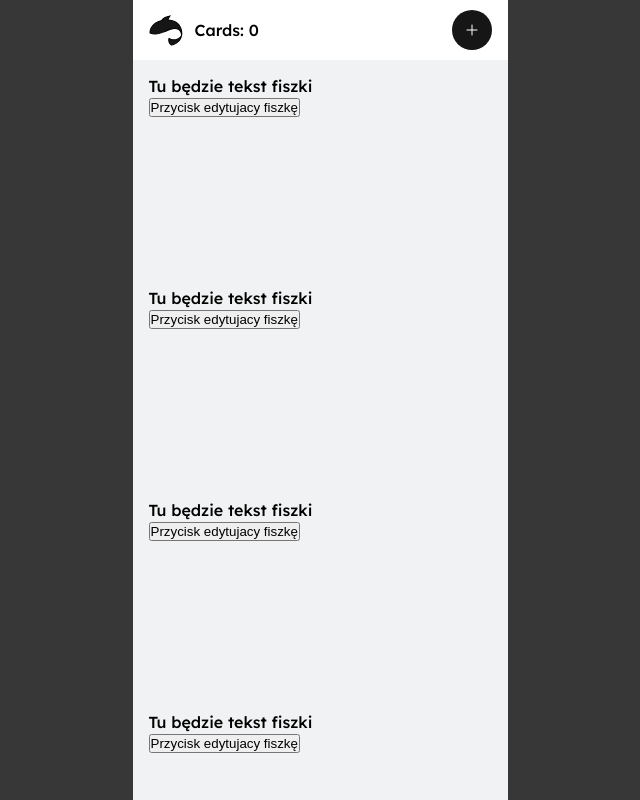
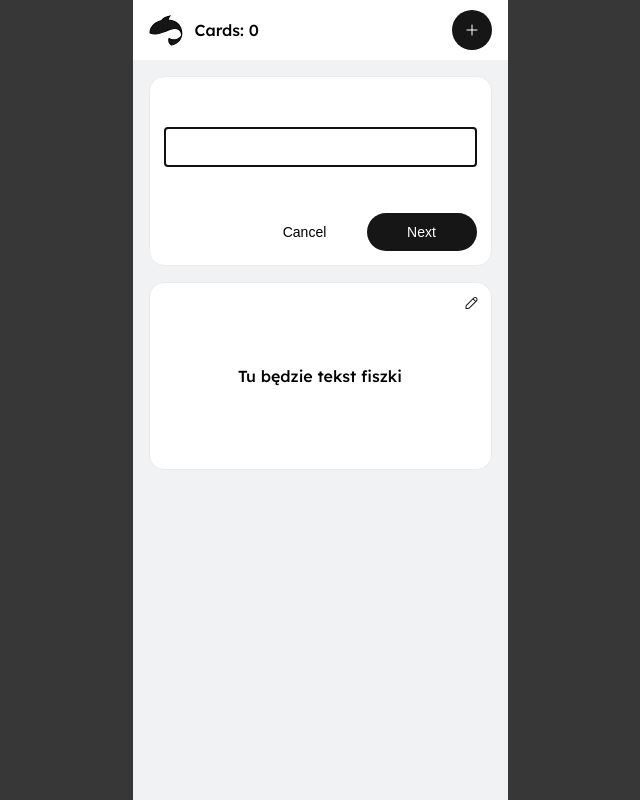
Before and after one commit to mmcode9407/fischkapp, a React (Vite) app: page / in a window 1280 px wide. Shown: the top 800 px of the page, without its empty margins (320-960 px from the left). Built offline with nearby package versions, Linux system fonts and the light colour scheme.

Commit message:
feat: create card component

```diff
--- a/src/App.css
+++ b/src/App.css
@@ -24,11 +24,19 @@ body {
 	background: #373737;
 }
 
+.section {
+	display: flex;
+	flex-direction: column;
+	align-items: center;
+	gap: 16px;
+	padding: 16px;
+}
+
 .cardsContainer {
 	display: flex;
 	flex-direction: column;
 	align-items: center;
 	gap: 12px;
-	padding: 16px;
+	width: 100%;
 	list-style-type: none;
 }
--- a/src/App.tsx
+++ b/src/App.tsx
@@ -6,16 +6,18 @@ import { FlashCard } from './components/FlashCard';
 import './App.css';
 
 function App() {
-	const flashCardsList = [1, 2, 3, 4, 5, 6, 7, 8, 9, 10, 11, 12];
+	const flashCardsList = [1];
 	return (
 		<AppLayout>
 			<AppHeader />
-			{/* <NewCard /> */}
-			<ul className='cardsContainer'>
-				{flashCardsList.map((card) => (
-					<FlashCard />
-				))}
-			</ul>
+			<section className='section'>
+				<NewCard />
+				<ul className='cardsContainer'>
+					{flashCardsList.map((card) => (
+						<FlashCard />
+					))}
+				</ul>
+			</section>
 		</AppLayout>
 	);
 }
--- /dev/null
+++ b/src/components/FlashCard.module.css
@@ -0,0 +1,27 @@
+.container {
+	position: relative;
+	display: flex;
+	justify-content: center;
+	align-items: center;
+	flex-shrink: 0;
+	min-height: 188px;
+	width: 100%;
+	border-radius: 15px;
+	border: 1px solid var(--border);
+	background: var(--white);
+}
+
+.text {
+	text-align: center;
+}
+
+.editBtn {
+	position: absolute;
+	top: 0;
+	right: 0;
+	width: 40px;
+	height: 40px;
+	background: none;
+	border: none;
+	cursor: pointer;
+}
--- a/src/components/FlashCard.tsx
+++ b/src/components/FlashCard.tsx
@@ -1,8 +1,68 @@
+import styles from './FlashCard.module.css';
+import newCardStyles from './NewCard.module.css';
+import editIcon from '../../public/icons/editIcon.svg';
+import deleteIcon from '../../public/icons/deleteIcon.svg';
+import { useState } from 'react';
+import { NewCardSide } from './NewCardSide';
+import { CardButton } from './CardButton';
+
 export const FlashCard = () => {
+	const [isFront, setIsFront] = useState<boolean>(true);
+	const [isEditing, setIsEditing] = useState<boolean>(false);
+
 	return (
-		<li style={{ height: '200px', width: '100%', flexShrink: '0' }}>
-			<p>Tu będzie tekst fiszki</p>
-			<button>Przycisk edytujacy fiszkę</button>
-		</li>
+		<>
+			{isFront ? (
+				<>
+					{!isEditing ? (
+						<li className={styles.container}>
+							<p className={styles.text}>Tu będzie tekst fiszki</p>
+							<button
+								className={styles.editBtn}
+								onClick={() => setIsEditing((prev) => !prev)}>
+								<img src={editIcon} alt='Edit button icon' />
+							</button>
+						</li>
+					) : (
+						<div className={newCardStyles.card}>
+							<button className={newCardStyles.deleteBtn}>
+								<img src={deleteIcon} alt='Delete icon' />
+							</button>
+							<form className={newCardStyles.form}>
+								<NewCardSide name='frontSide' styles={newCardStyles}>
+									<CardButton variant='white' text='Cancel' />
+									<CardButton variant='black' text='Save' />
+								</NewCardSide>
+							</form>
+						</div>
+					)}
+				</>
+			) : (
+				<>
+					{!isEditing ? (
+						<li className={styles.container}>
+							<p className={styles.text}>Tu będzie drugi tekst fiszki</p>
+							<button
+								className={styles.editBtn}
+								onClick={() => setIsEditing((prev) => !prev)}>
+								<img src={editIcon} alt='Edit button icon' />
+							</button>
+						</li>
+					) : (
+						<div className={newCardStyles.card}>
+							<button className={newCardStyles.deleteBtn}>
+								<img src={deleteIcon} alt='Delete icon' />
+							</button>
+							<form className={newCardStyles.form}>
+								<NewCardSide name='backSide' styles={newCardStyles}>
+									<CardButton variant='white' text='Cancel' />
+									<CardButton variant='black' text='Save' />
+								</NewCardSide>
+							</form>
+						</div>
+					)}
+				</>
+			)}
+		</>
 	);
 };
--- a/src/components/NewCard.module.css
+++ b/src/components/NewCard.module.css
@@ -1,7 +1,8 @@
 .card {
-	width: 343px;
+	position: relative;
+	width: 100%;
+	max-width: 343px;
 	min-height: 188px;
-	margin: 16px auto 0;
 	padding: 50px 14px 14px;
 	background-color: var(--white);
 	border-radius: 15px;
@@ -13,6 +14,7 @@
 	flex-direction: column;
 	align-items: center;
 	justify-content: space-between;
+	width: 100%;
 	gap: 46px;
 }
 
--- a/src/components/NewCardSide.tsx
+++ b/src/components/NewCardSide.tsx
@@ -1,4 +1,4 @@
-import { ChangeEvent, ReactNode } from 'react';
+import { ChangeEvent, ReactNode, useEffect, useRef, useState } from 'react';
 
 interface NewCardSideProps {
 	children: ReactNode;
@@ -7,14 +7,21 @@ interface NewCardSideProps {
 }
 
 export const NewCardSide = ({ children, styles, name }: NewCardSideProps) => {
+	const textareaRef = useRef<HTMLTextAreaElement>(null);
+
 	const setHeight = (e: ChangeEvent<HTMLTextAreaElement>) => {
 		e.target.style.height = 'auto';
 		e.target.style.height = `${e.target.scrollHeight}px`;
 	};
 
+	useEffect(() => {
+		textareaRef.current?.focus();
+	}, []);
+
 	return (
 		<>
 			<textarea
+				ref={textareaRef}
 				className={styles.textarea}
 				rows={1}
 				onInput={setHeight}
```
Also changed, not shown: public/icons/editIcon.svg (added).
